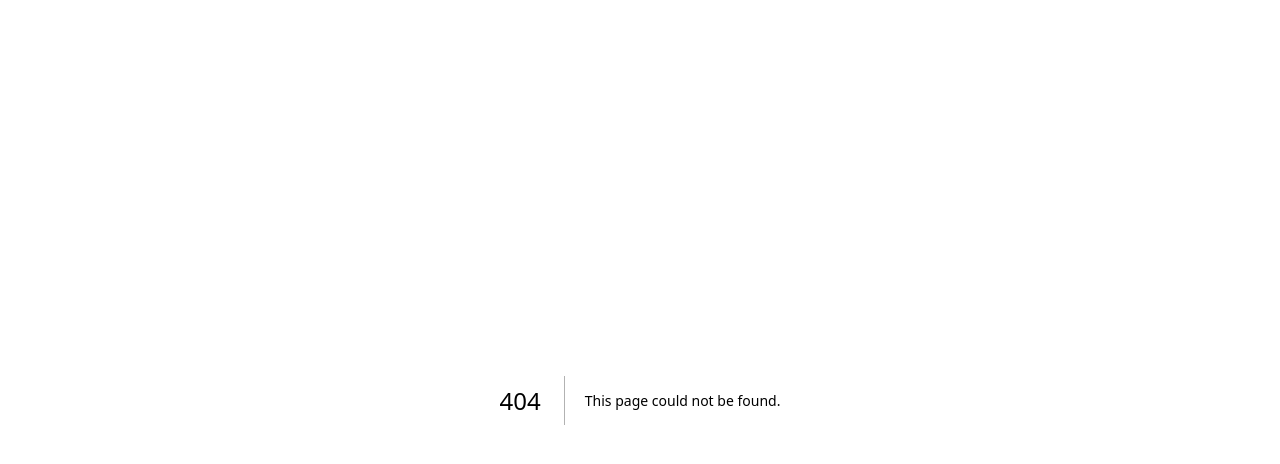
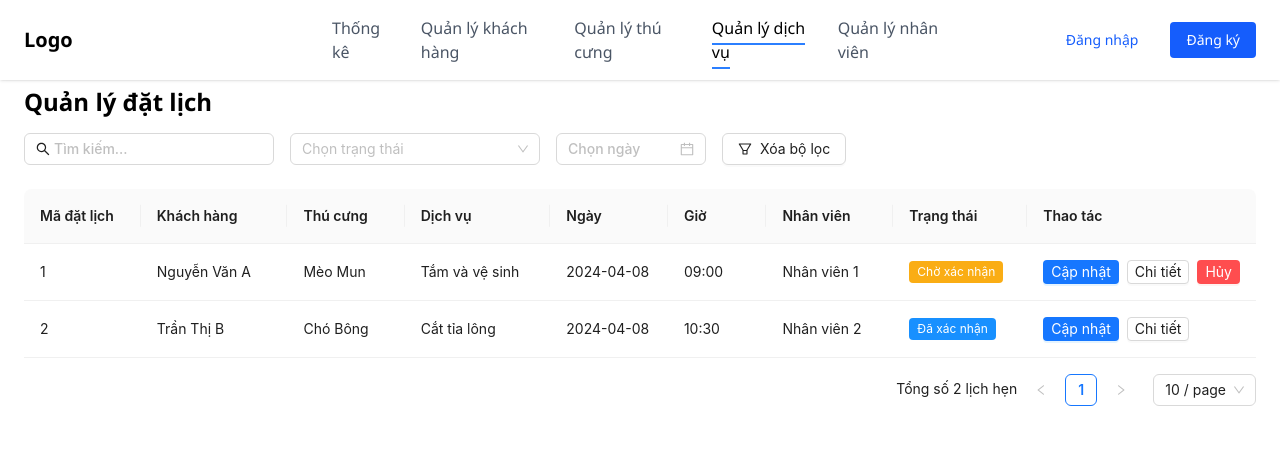
Before and after one commit to trantrunganh2k3/Pet-Center, a Next.js app in the folder FE/: page /admin/schedule-manage in a window 1280 px wide. Before the commit this address had no page. Shown: the top 464 px of the page. Built offline with nearby package versions, Linux system fonts and the light colour scheme.

Commit message:
Add UI for admin manage schedule

```diff
--- a/FE/package.json
+++ b/FE/package.json
@@ -11,8 +11,13 @@
   "dependencies": {
     "@ant-design/icons": "^6.0.0",
     "@heroicons/react": "^2.2.0",
+    "@types/antd": "^0.12.32",
+    "@types/moment": "^2.11.29",
+    "antd": "^5.4.7",
     "axios": "^1.8.4",
+    "dayjs": "^1.11.13",
     "js-cookie": "^3.0.5",
+    "moment": "^2.30.1",
     "next": "15.2.4",
     "react": "^19.0.0",
     "react-dom": "^19.0.0",
--- /dev/null
+++ b/FE/src/app/admin/schedule-manage/page.tsx
@@ -0,0 +1,251 @@
+"use client";
+import { useState } from "react";
+import { Table, Select, DatePicker, Input, Button, Space, Tag } from "antd";
+import type { ColumnsType } from "antd/lib/table";
+import { SearchOutlined, FilterOutlined } from "@ant-design/icons";
+
+interface Schedule {
+  id: string;
+  customerName: string;
+  petName: string;
+  service: string;
+  date: string;
+  time: string;
+  staff: string;
+  status: "pending" | "confirmed" | "completed" | "cancelled";
+}
+
+export default function ScheduleManage() {
+  const [searchText, setSearchText] = useState("");
+  const [selectedStatus, setSelectedStatus] = useState<Schedule["status"][]>([]);
+  const [selectedDate, setSelectedDate] = useState<string | null>(null);
+
+  // Mock data - sẽ được thay thế bằng API call
+  const schedules: Schedule[] = [
+    {
+      id: "1",
+      customerName: "Nguyễn Văn A",
+      petName: "Mèo Mun",
+      service: "Tắm và vệ sinh",
+      date: "2024-04-08",
+      time: "09:00",
+      staff: "Nhân viên 1",
+      status: "pending",
+    },
+    {
+      id: "2",
+      customerName: "Trần Thị B",
+      petName: "Chó Bông",
+      service: "Cắt tỉa lông",
+      date: "2024-04-08",
+      time: "10:30",
+      staff: "Nhân viên 2",
+      status: "confirmed",
+    },
+  ];
+
+  const getStatusColor = (status: Schedule['status']) => {
+    switch (status) {
+      case "pending":
+        return "#faad14";  // gold-6
+      case "confirmed":
+        return "#1890ff";  // blue-6
+      case "completed":
+        return "#52c41a";  // green-6
+      case "cancelled":
+        return "#ff4d4f";  // red-5
+      default:
+        return "#d9d9d9";  // gray-5
+    }
+  };
+
+  const getStatusText = (status: Schedule['status']) => {
+    switch (status) {
+      case "pending":
+        return "Chờ xác nhận";
+      case "confirmed":
+        return "Đã xác nhận";
+      case "completed":
+        return "Hoàn thành";
+      case "cancelled":
+        return "Đã hủy";
+      default:
+        return status;
+    }
+  };
+
+  const handleSearch = (e: React.ChangeEvent<HTMLInputElement>) => {
+    setSearchText(e.target.value);
+  };
+
+  // Sử dụng Select của Ant Design thay vì thẻ select thông thường
+  const handleStatusFilter = (values: Schedule["status"][]) => {
+    setSelectedStatus(values);
+  };
+
+  const handleDateChange = (dateString: string) => {
+    setSelectedDate(dateString);
+  };
+
+  const handleClearFilters = () => {
+    setSearchText("");
+    setSelectedStatus([]);
+    setSelectedDate(null);
+  };
+
+  // Filter data based on search and filters
+  const filteredData = schedules.filter((item) => {
+    const matchesSearch =
+      !searchText ||
+      Object.values(item).some(
+        (val) =>
+          val &&
+          val.toString().toLowerCase().includes(searchText.toLowerCase())
+      );
+    const matchesStatus =
+      selectedStatus.length === 0 || selectedStatus.includes(item.status);
+    const matchesDate =
+      !selectedDate ||
+      item.date === selectedDate;
+
+    return matchesSearch && matchesStatus && matchesDate;
+  });
+
+  const tableColumns: ColumnsType<Schedule> = [
+    {
+      title: "Mã đặt lịch",
+      dataIndex: "id",
+      key: "id",
+      width: 120,
+    },
+    {
+      title: "Khách hàng",
+      dataIndex: "customerName",
+      key: "customerName",
+      width: 150,
+    },
+    {
+      title: "Thú cưng",
+      dataIndex: "petName",
+      key: "petName",
+      width: 120,
+    },
+    {
+      title: "Dịch vụ",
+      dataIndex: "service",
+      key: "service",
+      width: 150,
+    },
+    {
+      title: "Ngày",
+      dataIndex: "date",
+      key: "date",
+      width: 120,
+    },
+    {
+      title: "Giờ",
+      dataIndex: "time",
+      key: "time",
+      width: 100,
+    },
+    {
+      title: "Nhân viên",
+      dataIndex: "staff",
+      key: "staff",
+      width: 130,
+    },
+    {
+      title: "Trạng thái",
+      dataIndex: "status",
+      key: "status",
+      width: 120,
+      render: (value: Schedule["status"]) => (
+        <Tag color={getStatusColor(value)}>
+          {getStatusText(value)}
+        </Tag>
+      ),
+    },
+    {
+      title: "Thao tác",
+      key: "action",
+      width: 200,
+      render: (_: unknown, record: Schedule) => (
+        <Space>
+          <Button type="primary" size="small">
+            Cập nhật
+          </Button>
+          <Button size="small">
+            Chi tiết
+          </Button>
+          {record.status === "pending" && (
+            <Button type="primary" danger size="small">
+              Hủy
+            </Button>
+          )}
+        </Space>
+      ),
+    },
+  ];
+
+  const filterOptions = [
+    { value: "pending", label: "Chờ xác nhận" },
+    { value: "confirmed", label: "Đã xác nhận" },
+    { value: "completed", label: "Hoàn thành" },
+    { value: "cancelled", label: "Đã hủy" },
+  ];
+
+  return (
+    <div className="p-6">
+      <div className="mb-6">
+        <h1 className="text-2xl font-bold mb-4">Quản lý đặt lịch</h1>
+
+        {/* Filters */}
+        <div className="flex flex-wrap gap-4 mb-4">
+          <Input
+            placeholder="Tìm kiếm..."
+            value={searchText}
+            onChange={handleSearch}
+            prefix={<SearchOutlined />}
+            style={{ width: 250 }}
+          />
+
+          {/* Sử dụng Select của Ant Design thay vì thẻ select HTML */}
+          <Select
+            mode="multiple"
+            placeholder="Chọn trạng thái"
+            value={selectedStatus}
+            onChange={handleStatusFilter}
+            style={{ width: 250 }}
+            options={filterOptions}
+            optionFilterProp="label"
+          />
+
+          <DatePicker
+            placeholder="Chọn ngày"
+            onChange={(date, dateString) => handleDateChange(dateString)}
+            style={{ width: 150 }}
+          />
+
+          <Button
+            onClick={handleClearFilters}
+            icon={<FilterOutlined />}
+          >
+            Xóa bộ lọc
+          </Button>
+        </div>
+      </div>
+
+      <Table
+        columns={tableColumns as any}
+        dataSource={filteredData}
+        rowKey={(record) => record.id}
+        scroll={{ x: 1200 }}
+        pagination={{
+          pageSize: 10,
+          showSizeChanger: true,
+          showTotal: (total: number) => `Tổng số ${total} lịch hẹn`,
+        }}
+      />
+    </div>
+  );
+}
--- a/FE/src/components/AdminHeader.tsx
+++ b/FE/src/components/AdminHeader.tsx
@@ -26,7 +26,7 @@ export default function AdminHeader() {
     { label: "Thống kê", href: "/admin" },
     { label: "Quản lý khách hàng", href: "/admin/cus-manage" },
     { label: "Quản lý thú cưng", href: "/admin/pet-manage" },
-    { label: "Quản lý dịch vụ", href: "/admin/service-manage" },
+    { label: "Quản lý dịch vụ", href: "/admin/schedule-manage" },
     { label: "Quản lý nhân viên", href: "/admin/staff-manage" },
   ];
 
```
Also changed, not shown: 1 other file (tests, documents, lock files or other folders).
